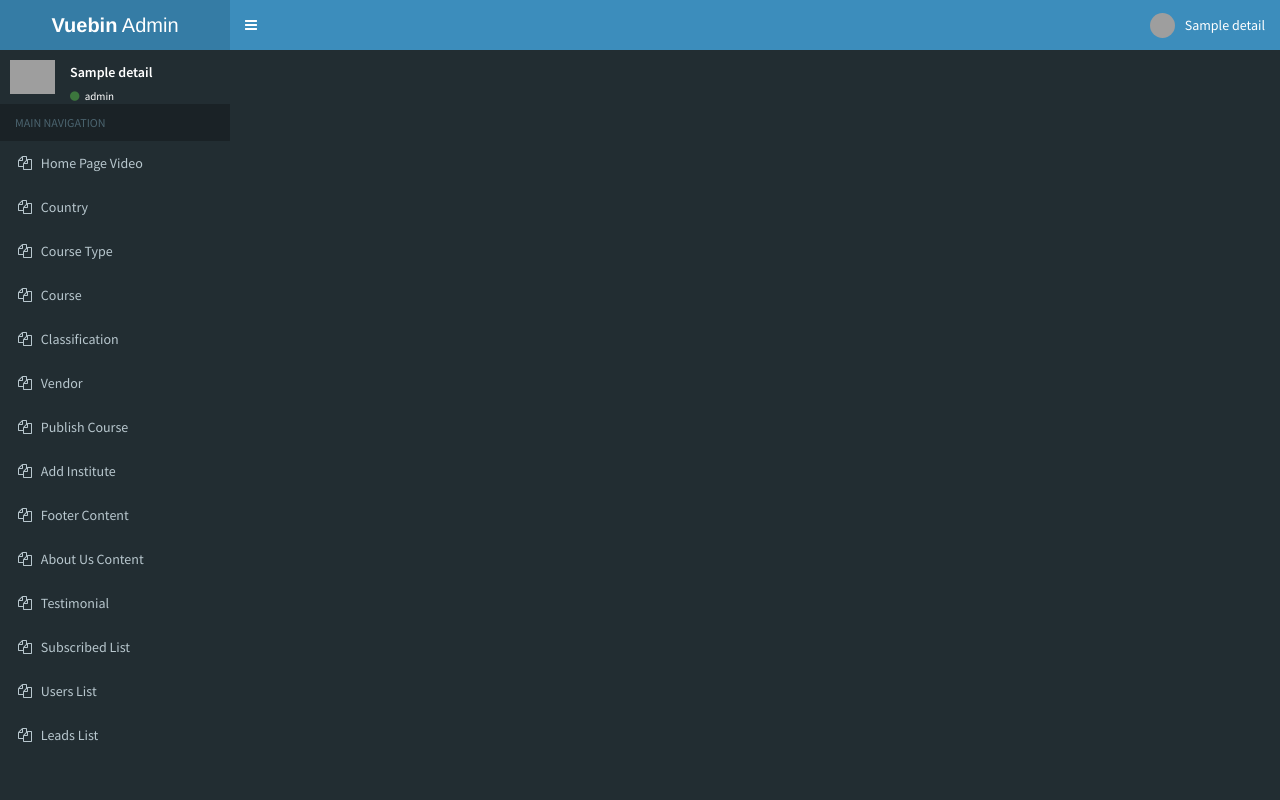
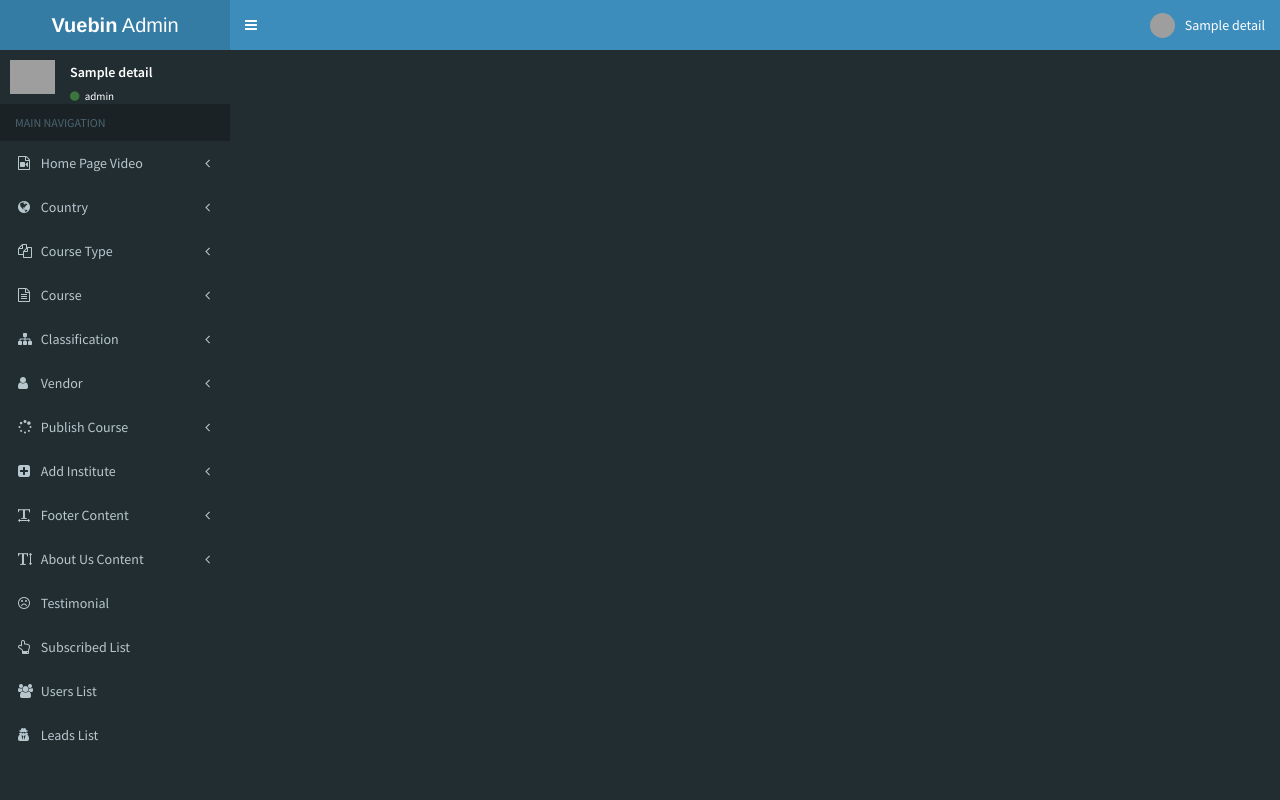
Before and after one commit to vasudevareddyreddem/vub, a CodeIgniter app: the page made by application/views/admin/header.php in a window 1280 px wide. Run offline with CodeIgniter, Linux system fonts and the light colour scheme; the template is opened without the code that fills it: most values are stand-ins (such as "Sample title", 1, 10 or a date in 2020); some libraries are stand-ins or nearby versions; grey boxes are pictures that could not be loaded.

Commit message:
commit
changs

```diff
--- a/application/views/admin/header.php
+++ b/application/views/admin/header.php
@@ -183,10 +183,10 @@
       <?php if($details['role_id']==1){ ?>
 		  <li class="treeview">
 			  <a href="#">
-				<i class="fa fa-files-o"></i>
+				<i class="fa fa-file-video-o"></i>
 				<span>Home Page Video</span>
 			  <span class="pull-right-container">
-				  <span class="label label-primary pull-right"></span>
+              <i class="fa fa-angle-left pull-right"></i>
             </span>
 			  </a>
 				<ul class="treeview-menu">
@@ -196,10 +196,10 @@
 		</li>
 		<li class="treeview">
 			  <a href="#">
-				<i class="fa fa-files-o"></i>
+				<i class="fa fa-globe"></i>
 				<span>Country</span>
 		 <span class="pull-right-container">
-				  <span class="label label-primary pull-right"></span>
+              <i class="fa fa-angle-left pull-right"></i>
             </span>
 			  </a>
 				<ul class="treeview-menu">
@@ -212,7 +212,7 @@
 				<i class="fa fa-files-o"></i>
 				<span>Course Type</span>
 				 <span class="pull-right-container">
-				  <span class="label label-primary pull-right"></span>
+              <i class="fa fa-angle-left pull-right"></i>
             </span>
 			  </a>
 				<ul class="treeview-menu">
@@ -222,10 +222,10 @@
 		</li>
 		<li class="treeview">
 				  <a href="#">
-					<i class="fa fa-files-o"></i>
+					<i class=" fa fa-file-text-o"></i>
 					<span>Course </span>
 					 <span class="pull-right-container">
-					  <span class="label label-primary pull-right"></span>
+              <i class="fa fa-angle-left pull-right"></i>
             </span>
 				  </a>
 				<ul class="treeview-menu">
@@ -235,10 +235,10 @@
 			</li>
 		<li class="treeview">
 			  <a href="#">
-				<i class="fa fa-files-o"></i>
+				<i class="fa fa-sitemap"></i>
 				<span>Classification</span>
 				 <span class="pull-right-container">
-				  <span class="label label-primary pull-right"></span>
+              <i class="fa fa-angle-left pull-right"></i>
             </span>
 			  </a>
 				<ul class="treeview-menu">
@@ -248,10 +248,10 @@
 		</li>
 		<li class="treeview">
 			  <a href="#">
-				<i class="fa fa-files-o"></i>
+				<i class="fa fa-user"></i>
 				<span>Vendor</span>
 					 <span class="pull-right-container">
-				  <span class="label label-primary pull-right"></span>
+              <i class="fa fa-angle-left pull-right"></i>
             </span>
 			  </a>
 				<ul class="treeview-menu">
@@ -261,10 +261,10 @@
 		</li>
 		<li class="treeview">
 				  <a href="#">
-					<i class="fa fa-files-o"></i>
+					<i class="fa fa-spinner"></i>
 					<span>Publish Course</span>
 						 <span class="pull-right-container">
-					  <span class="label label-primary pull-right"></span>
+						  <i class="fa fa-angle-left pull-right"></i>
 						</span>
 				  </a>
 				<ul class="treeview-menu">
@@ -274,10 +274,10 @@
 			</li>
 			<li class="treeview">
 				  <a href="#">
-					<i class="fa fa-files-o"></i>
+					<i class="fa fa-plus-square"></i>
 					<span>Add Institute</span>
 						 <span class="pull-right-container">
-					  <span class="label label-primary pull-right"></span>
+              <i class="fa fa-angle-left pull-right"></i>
             </span>
 				  </a>
 				<ul class="treeview-menu">
@@ -287,25 +287,25 @@
 			</li>
 			<li class="treeview">
 				  <a href="<?php echo base_url('content/footer'); ?>">
-					<i class="fa fa-files-o"></i>
+					<i class="fa fa-text-width"></i>
 					<span>Footer Content</span>
 					 <span class="pull-right-container">
-					  <span class="label label-primary pull-right"></span>
+					  <i class="fa fa-angle-left pull-right"></i>
 					</span>
 				  </a>
 			</li>
 			<li class="treeview">
 				  <a href="<?php echo base_url('content/aboutus'); ?>">
-					<i class="fa fa-files-o"></i>
+					<i class="fa fa-text-height"></i>
 					<span>About Us Content</span>
 						 <span class="pull-right-container">
-					  <span class="label label-primary pull-right"></span>
+              <i class="fa fa-angle-left pull-right"></i>
             </span>
 				  </a>
 			</li>
 			<li class="treeview">
 				  <a href="<?php echo base_url('content/testimonial'); ?>">
-					<i class="fa fa-files-o"></i>
+					<i class="fa fa-frown-o"></i>
 					<span>Testimonial</span>
 					<span class="pull-right-container">
 					  <span class="label label-primary pull-right"></span>
@@ -314,7 +314,7 @@
 			</li>
 			<li class="treeview">
 				  <a href="<?php echo base_url('institute/subscribeers'); ?>">
-					<i class="fa fa-files-o"></i>
+					<i class="fa fa-hand-o-up"></i>
 					<span>Subscribed List</span>
 					<span class="pull-right-container">
 					  <span class="label label-primary pull-right"></span>
@@ -324,7 +324,7 @@
 			</li>
 			<li class="treeview">
 				  <a href="<?php echo base_url('institute/userlists'); ?>">
-					<i class="fa fa-files-o"></i>
+					<i class="fa fa-users"></i>
 					<span>Users List</span>
 					<span class="pull-right-container">
 					  <span class="label label-primary pull-right"></span>
@@ -334,7 +334,7 @@
 			</li>
 			<li class="treeview">
 				  <a href="<?php echo base_url('institute/leads'); ?>">
-					<i class="fa fa-files-o"></i>
+					<i class="fa fa-user-secret"></i>
 					<span>Leads List</span>
 					<span class="pull-right-container">
 					  <span class="label label-primary pull-right"></span>
@@ -347,10 +347,10 @@
 
 			<li class="treeview">
 				  <a href="#">
-					<i class="fa fa-files-o"></i>
+					<i class="fa fa-institution (alias)"></i>
 					<span>Institute</span>
 						 <span class="pull-right-container">
-					  <span class="label label-primary pull-right"></span>
+              <i class="fa fa-angle-left pull-right"></i>
             </span>
 				  </a>
 				<ul class="treeview-menu">
@@ -360,10 +360,10 @@
 
 			<li class="treeview">
 				  <a href="#">
-					<i class="fa fa-files-o"></i>
+					<i class="fa fa-upload"></i>
 					<span>Upload  Video</span>
 						 <span class="pull-right-container">
-					  <span class="label label-primary pull-right"></span>
+              <i class="fa fa-angle-left pull-right"></i>
             </span>
 				  </a>
 				<ul class="treeview-menu">
@@ -373,7 +373,7 @@
 			</li>
 			<li class="treeview">
 				  <a href="<?php echo base_url('institute/subscribeers'); ?>">
-					<i class="fa fa-files-o"></i>
+					<i class="fa fa-hand-o-up"></i>
 					<span>Subscribed List</span>
 					<span class="pull-right-container">
 					  <span class="label label-primary pull-right"></span>
@@ -383,7 +383,7 @@
 			</li>
 			<li class="treeview">
 				  <a href="<?php echo base_url('institute/leads'); ?>">
-					<i class="fa fa-files-o"></i>
+					<i class="fa fa-user-secret"></i>
 					<span>Leads List</span>
 					<span class="pull-right-container">
 					  <span class="label label-primary pull-right"></span>
@@ -393,10 +393,10 @@
 			<?php }else{ ?>
 				<li class="treeview">
 					  <a href="#">
-						<i class="fa fa-files-o"></i>
+						<i class="fa fa-institution (alias)"></i>
 						<span>Institute</span>
 							 <span class="pull-right-container">
-						  <span class="label label-primary pull-right"></span>
+              <i class="fa fa-angle-left pull-right"></i>
             </span>
 					  </a>
 					<ul class="treeview-menu">
--- a/assets/vendor/dist/css/style.css
+++ b/assets/vendor/dist/css/style.css
@@ -4,7 +4,7 @@
 	position:fixed;
 	bottom:0;
 	right:0;
-	width:100%;
+	width:80%;
 	z-index:1024;
 
 
```
Also changed, not shown: application/views/html/header.php (+13 -3 lines). Lines whose indentation alone changed are shown as unchanged.
